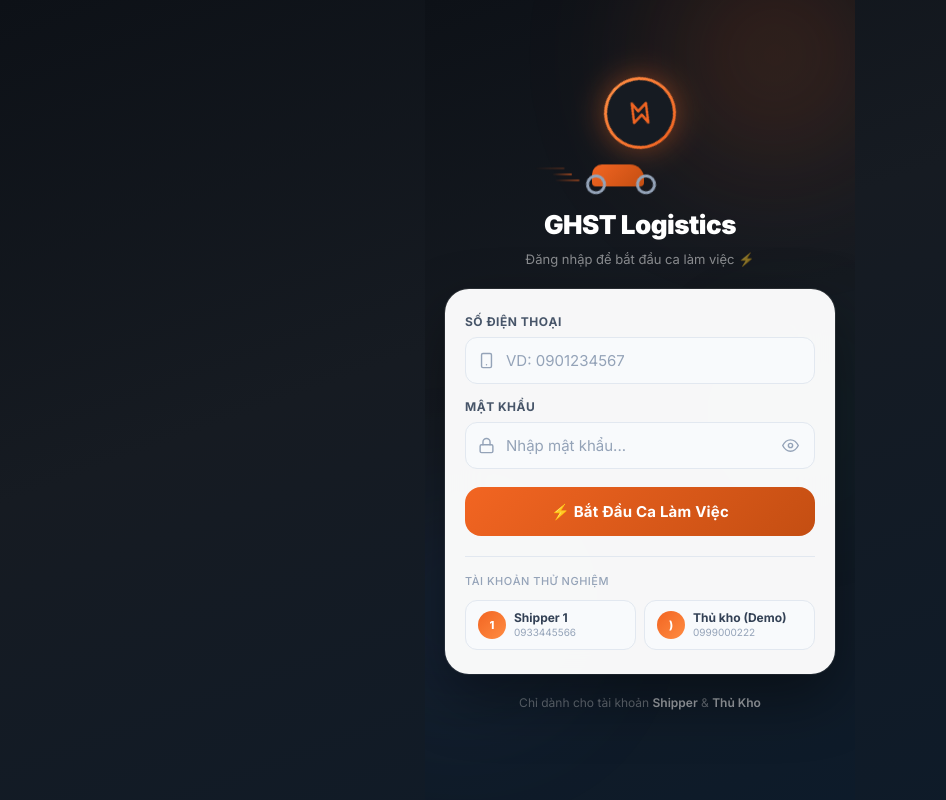
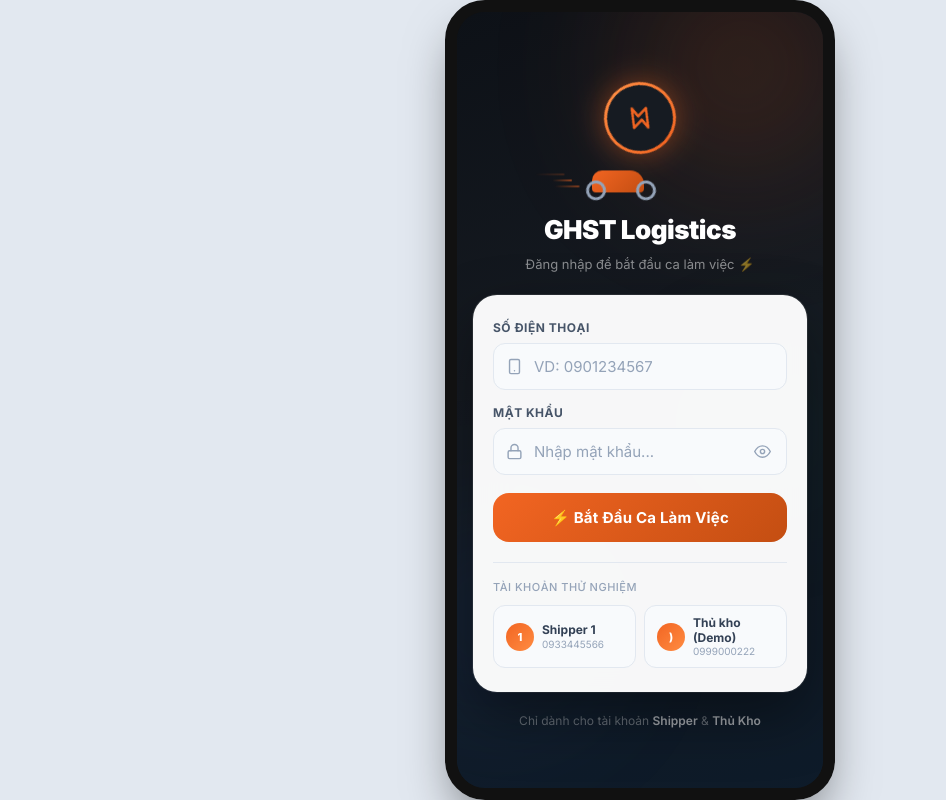
Before and after one commit to Ryhtruly/TMDT, a React (Vite) app in the folder mobile/: page /login in a window 1280 px wide. Shown: the whole page, without its empty margins (0-946 px from the left). Built offline with nearby package versions, Linux system fonts and the light colour scheme.

Commit message:
style: wrap mobile app in iPhone frame layout on desktop

```diff
--- a/mobile/src/index.css
+++ b/mobile/src/index.css
@@ -103,7 +103,7 @@ html {
 
 body {
   font-family: var(--font);
-  background: var(--app-bg);
+  background: #e2e8f0; /* Màu nền Desktop xám sáng để nổi bật khung điện thoại */
   min-height: 100vh;
   display: flex;
   align-items: center;
@@ -117,11 +117,30 @@ body {
 
 #root {
   width: 100%;
-  max-width: var(--max-width);
-  min-height: 100vh;
+  max-width: 390px; /* Chuẩn width iPhone 14 Pro */
+  height: 100vh;
+  max-height: 844px; /* Chuẩn height iPhone 14 Pro */
   position: relative;
   background: var(--app-bg);
   overflow: hidden;
+  /* Hiệu ứng khung viền iPhone */
+  border-radius: 40px;
+  box-shadow: 0 25px 50px -12px rgba(0, 0, 0, 0.5), 0 0 0 1px rgba(0,0,0,0.1) inset;
+  border: 12px solid #111;
+}
+
+/* Tắt viền nếu người dùng xem thực tế trên màn hình nhỏ/điện thoại thật */
+@media screen and (max-width: 480px) {
+  #root {
+    max-width: 100%;
+    max-height: 100vh;
+    border-radius: 0;
+    border: none;
+    box-shadow: none;
+  }
+  body {
+    background: var(--app-bg);
+  }
 }
 
 a { text-decoration: none; color: inherit; }
```
